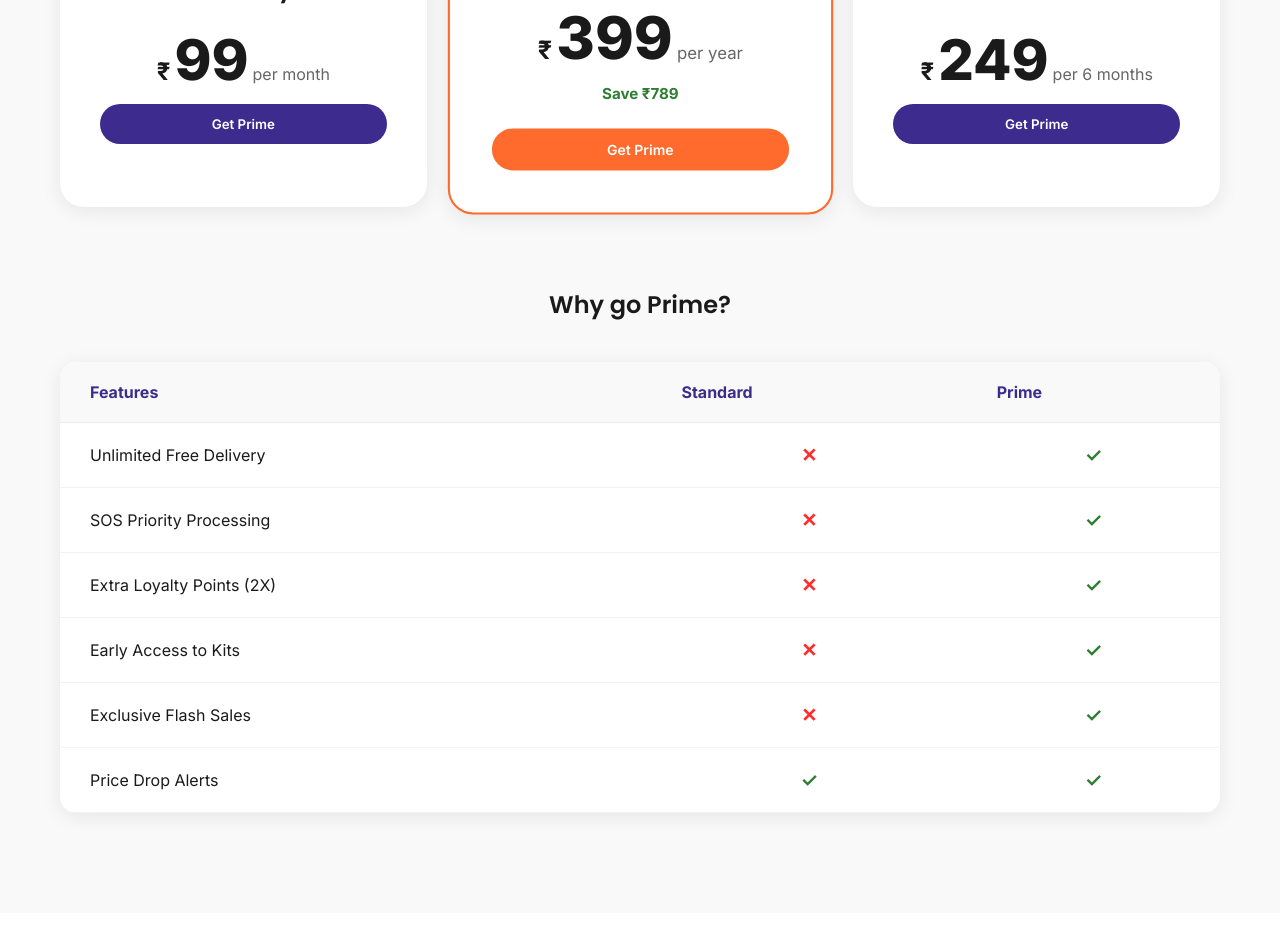
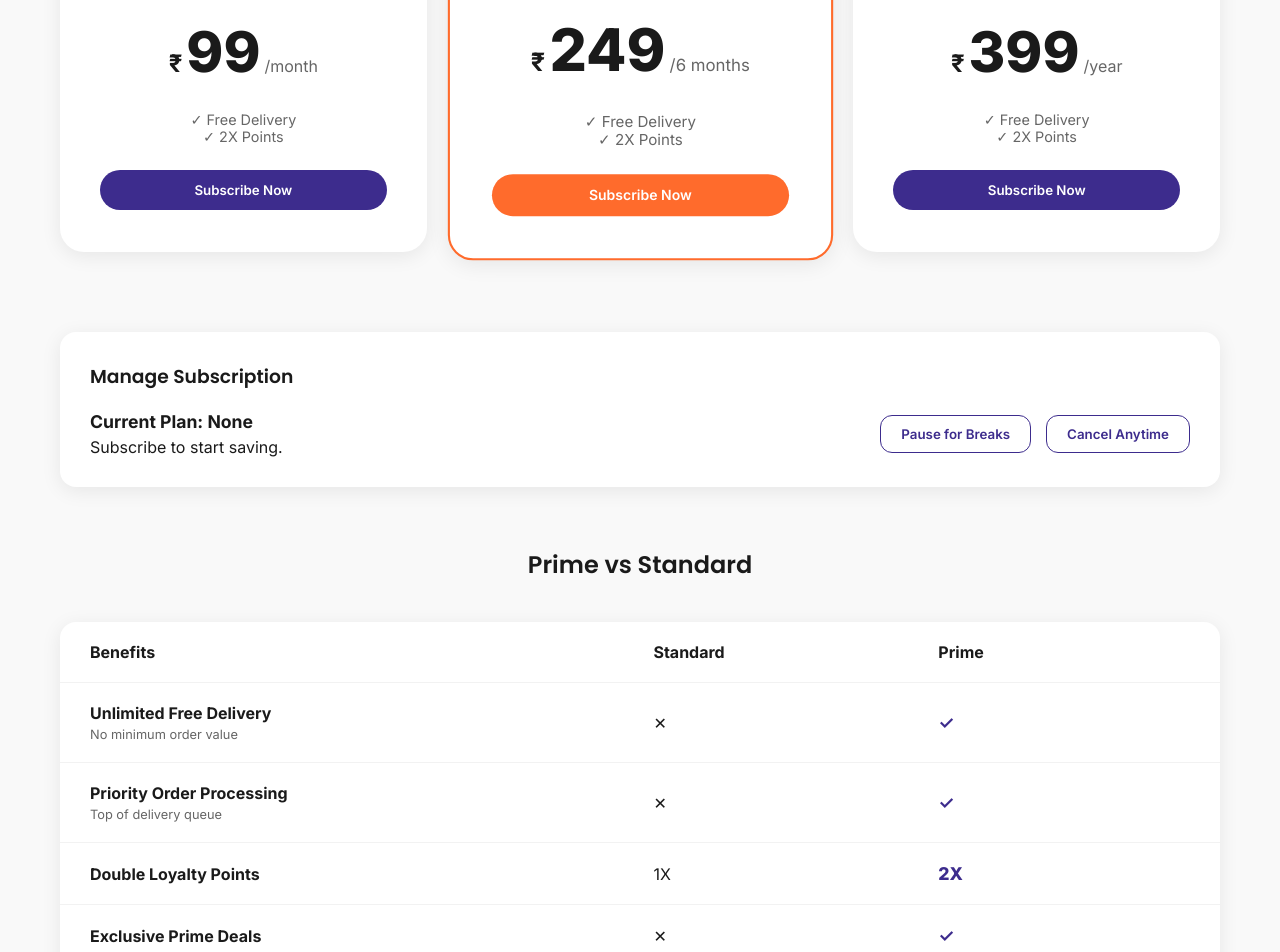
Before and after one commit to chethangowd2020-collab/hostel-mart, a Next.js app in the folder frontend/: page /prime in a window 1280 px wide. Shown: the part 460-1412 px from the top of the page. Before the commit the page ends 1373 px from the top, so only its background shows below. Built offline with nearby package versions, Linux system fonts and the light colour scheme.

Commit message:
Updated Feature 3 with Prime Subscription plans, benefits, and management UI

```diff
--- a/frontend/src/app/prime/page.tsx
+++ b/frontend/src/app/prime/page.tsx
@@ -4,18 +4,18 @@ import Navbar from '@/components/Navbar';
 import styles from './prime.module.css';
 
 const PLANS = [
-  { id: 'monthly', name: 'Monthly', price: 99, duration: 'per month', popular: false },
-  { id: 'yearly', name: 'Yearly', price: 399, duration: 'per year', popular: true, savings: 'Save ₹789' },
-  { id: 'semester', name: 'Semester', price: 249, duration: 'per 6 months', popular: false }
+  { id: 'monthly', name: 'Monthly Plan', price: 99, duration: '/month', popular: false },
+  { id: 'semester', name: 'Semester Plan', price: 249, duration: '/6 months', popular: true, savings: 'Best Value' },
+  { id: 'annual', name: 'Annual Plan', price: 399, duration: '/year', popular: false }
 ];
 
 const FEATURES = [
-  { name: 'Unlimited Free Delivery', free: false, prime: true },
-  { name: 'SOS Priority Processing', free: false, prime: true },
-  { name: 'Extra Loyalty Points (2X)', free: false, prime: true },
-  { name: 'Early Access to Kits', free: false, prime: true },
-  { name: 'Exclusive Flash Sales', free: false, prime: true },
-  { name: 'Price Drop Alerts', free: true, prime: true }
+  { name: 'Unlimited Free Delivery', prime: true, standard: false, description: 'No minimum order value' },
+  { name: 'Priority Order Processing', prime: true, standard: false, description: 'Top of delivery queue' },
+  { name: 'Double Loyalty Points', prime: '2X', standard: '1X' },
+  { name: 'Exclusive Prime Deals', prime: true, standard: false },
+  { name: 'Full SOS Midnight Access', prime: 'Unlimited', standard: 'Limited' },
+  { name: 'Discounted Essential Kits', prime: true, standard: false }
 ];
 
 export default function PrimePage() {
@@ -24,9 +24,9 @@ export default function PrimePage() {
       <Navbar />
       <main className="container">
         <div className={styles.hero}>
-          <span className={styles.badge}>Hostel Mart Prime</span>
-          <h1>Upgrade to <span>Prime</span> for Unlimited Benefits</h1>
-          <p>Join over 5,000+ students saving ₹500+ every month.</p>
+          <div className={styles.primeBadgeLarge}>PRIME</div>
+          <h1>Unlock the Ultimate <span>Hostel Experience</span></h1>
+          <p>Get free deliveries, priority service, and exclusive savings.</p>
         </div>
 
         <section className={styles.plansGrid}>
@@ -39,21 +39,40 @@ export default function PrimePage() {
                 <span className={styles.price}>{plan.price}</span>
                 <span className={styles.duration}>{plan.duration}</span>
               </div>
-              {plan.savings && <p className={styles.savings}>{plan.savings}</p>}
+              <ul className={styles.planBrief}>
+                <li>✓ Free Delivery</li>
+                <li>✓ 2X Points</li>
+              </ul>
               <button className={plan.popular ? 'btn-secondary' : 'btn-primary'}>
-                Get Prime
+                Subscribe Now
               </button>
             </div>
           ))}
         </section>
 
+        <section className={styles.management}>
+          <div className={`${styles.manageCard} card`}>
+            <h3>Manage Subscription</h3>
+            <div className={styles.manageRow}>
+              <div className={styles.manageInfo}>
+                <strong>Current Plan: None</strong>
+                <p>Subscribe to start saving.</p>
+              </div>
+              <div className={styles.manageActions}>
+                <button className={styles.btnOutline}>Pause for Breaks</button>
+                <button className={styles.btnOutline}>Cancel Anytime</button>
+              </div>
+            </div>
+          </div>
+        </section>
+
         <section className={styles.comparison}>
-          <h2>Why go Prime?</h2>
+          <h2>Prime vs Standard</h2>
           <div className={`${styles.tableWrapper} card`}>
             <table className={styles.table}>
               <thead>
                 <tr>
-                  <th>Features</th>
+                  <th>Benefits</th>
                   <th>Standard</th>
                   <th>Prime</th>
                 </tr>
@@ -61,11 +80,12 @@ export default function PrimePage() {
               <tbody>
                 {FEATURES.map((feature, idx) => (
                   <tr key={idx}>
-                    <td>{feature.name}</td>
-                    <td className={feature.free ? styles.check : styles.cross}>
-                      {feature.free ? '✓' : '✕'}
+                    <td>
+                      <strong>{feature.name}</strong>
+                      {feature.description && <p>{feature.description}</p>}
                     </td>
-                    <td className={styles.check}>✓</td>
+                    <td>{typeof feature.standard === 'boolean' ? (feature.standard ? '✓' : '✕') : feature.standard}</td>
+                    <td className={styles.primeCol}>{typeof feature.prime === 'boolean' ? (feature.prime ? '✓' : '✕') : feature.prime}</td>
                   </tr>
                 ))}
               </tbody>
--- a/frontend/src/app/prime/prime.module.css
+++ b/frontend/src/app/prime/prime.module.css
@@ -115,6 +115,50 @@
   width: 100%;
 }
 
+.planBrief {
+  list-style: none;
+  margin: 15px 0 25px;
+  text-align: center;
+  font-size: 0.9rem;
+  color: var(--text-muted);
+}
+
+.management {
+  margin-bottom: 60px;
+}
+
+.manageCard {
+  padding: 30px;
+  background: white;
+}
+
+.manageRow {
+  display: flex;
+  justify-content: space-between;
+  align-items: center;
+  margin-top: 20px;
+}
+
+.manageInfo strong {
+  display: block;
+  font-size: 1.1rem;
+  margin-bottom: 5px;
+}
+
+.manageActions {
+  display: flex;
+  gap: 15px;
+}
+
+.btnOutline {
+  background: transparent;
+  border: 1px solid var(--primary);
+  color: var(--primary);
+  padding: 10px 20px;
+  border-radius: 12px;
+  font-weight: 600;
+}
+
 .comparison {
   padding-bottom: 100px;
 }
@@ -140,26 +184,28 @@
   border-bottom: 1px solid rgba(0,0,0,0.05);
 }
 
-.table th {
-  background: var(--accent);
-  font-weight: 700;
-  color: var(--primary);
+.table td p {
+  font-size: 0.8rem;
+  color: var(--text-muted);
+  margin-top: 4px;
 }
 
-.table td:not(:first-child) {
-  text-align: center;
+.primeCol {
+  color: var(--primary);
+  font-weight: 800;
+  font-size: 1.1rem;
 }
 
-.check {
-  color: #2E7D32;
-  font-weight: 900;
+.primeBadgeLarge {
+  background: var(--primary);
+  color: white;
+  padding: 8px 24px;
+  border-radius: 30px;
+  font-weight: 800;
   font-size: 1.2rem;
-}
-
-.cross {
-  color: var(--alert);
-  font-weight: 900;
-  font-size: 1.2rem;
+  display: inline-block;
+  margin-bottom: 20px;
+  letter-spacing: 2px;
 }
 
 @media (max-width: 768px) {
```
